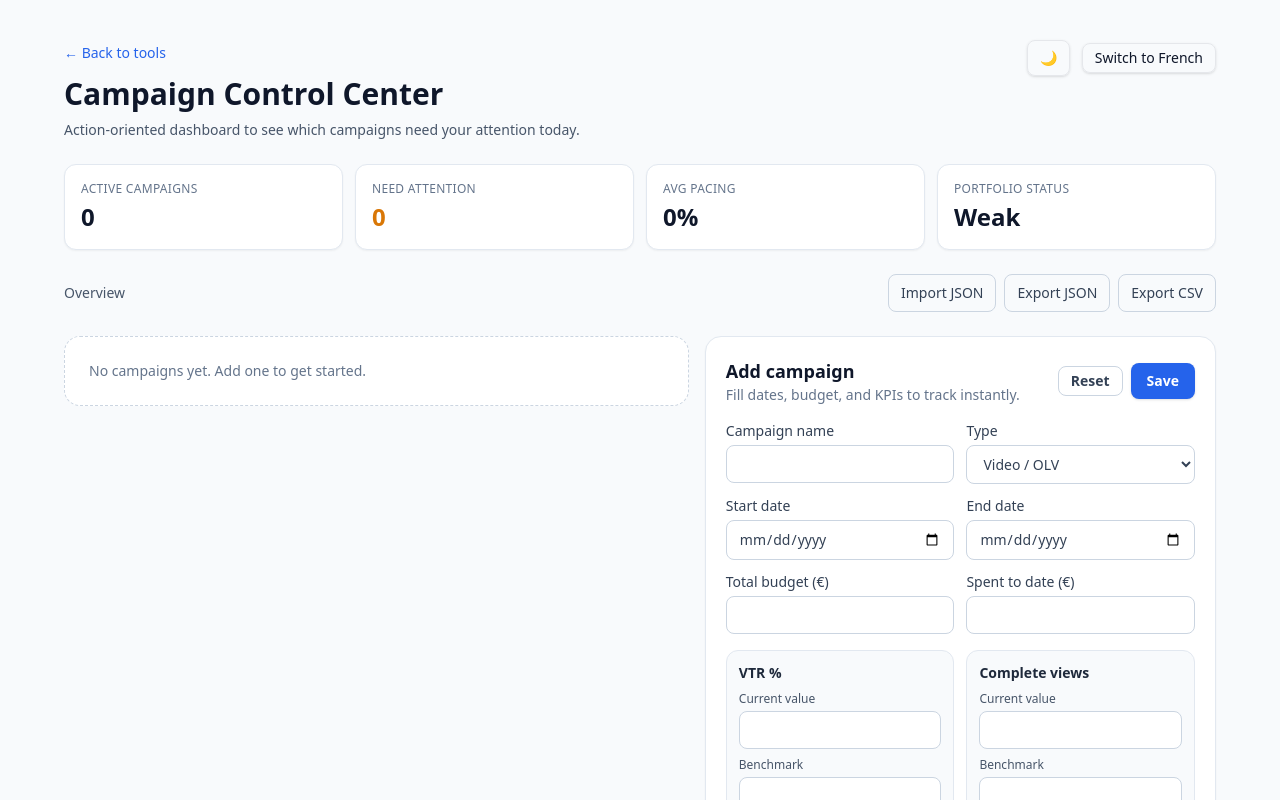
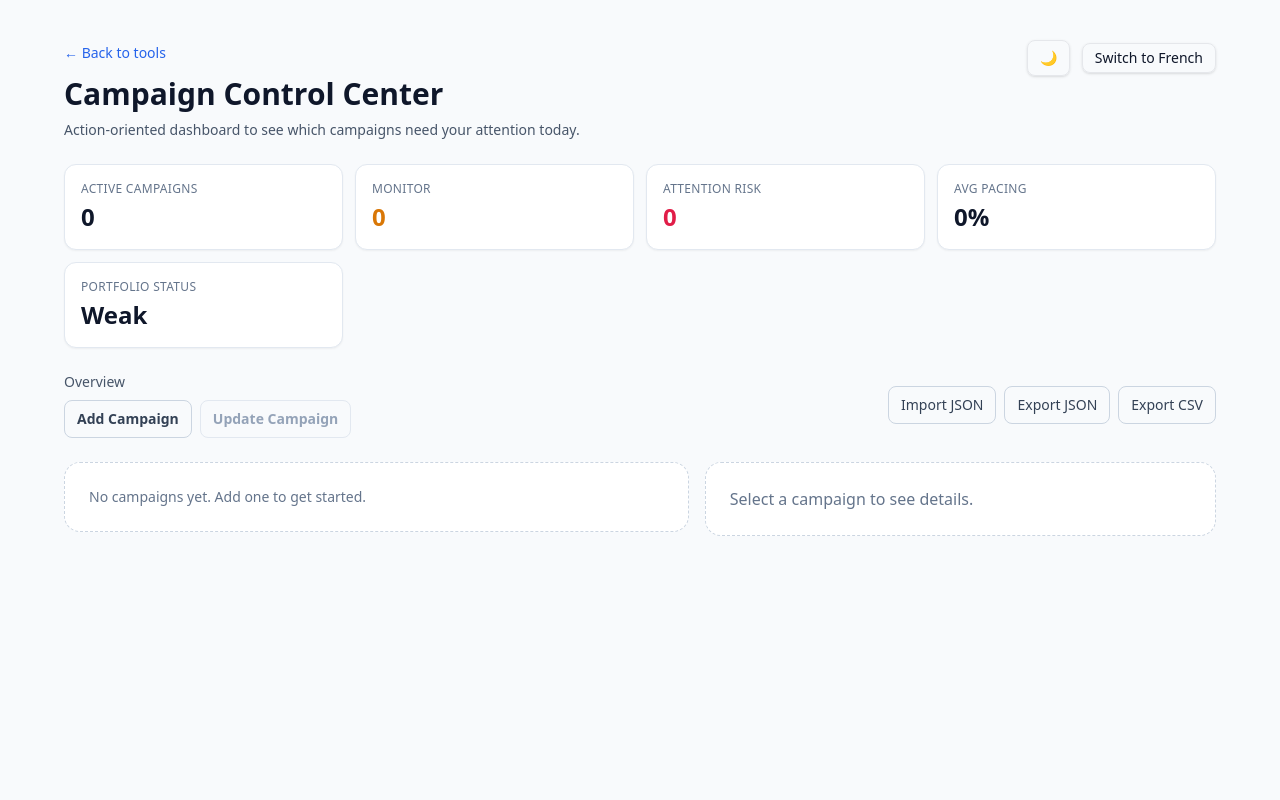
Before and after one commit to ryakeb/perf_media-calculator, a React (Vite) app: page /outils/campaign-control in a window 1280 px wide. Shown: the top 800 px of the page. Built offline with nearby package versions, Linux system fonts and the light colour scheme.

Commit message:
update dashboard

```diff
--- a/src/i18n.jsx
+++ b/src/i18n.jsx
@@ -196,7 +196,8 @@ const TRANSLATIONS = {
       subtitle: 'Un tableau de bord actionnable pour savoir quelles campagnes nécessitent ton attention aujourd’hui.',
       header: {
         active: 'Campagnes actives',
-        risk: 'À surveiller',
+        monitor: 'Monitor',
+        attention: 'Attention Risk',
         pacing: 'Pacing moyen',
         status: 'Statut global',
         statusValue: {
@@ -250,6 +251,8 @@ const TRANSLATIONS = {
         addTitle: 'Ajouter une campagne',
         editTitle: 'Modifier la campagne',
         help: 'Renseigne les dates, le budget et les KPIs pour un suivi immédiat.',
+        addButton: 'Ajouter une campagne',
+        updateButton: 'Mettre à jour la campagne',
         reset: 'Réinitialiser',
         save: 'Enregistrer',
         update: 'Mettre à jour',
@@ -626,7 +629,8 @@ const TRANSLATIONS = {
       subtitle: 'Action-oriented dashboard to see which campaigns need your attention today.',
       header: {
         active: 'Active campaigns',
-        risk: 'Need attention',
+        monitor: 'Monitor',
+        attention: 'Attention Risk',
         pacing: 'Avg pacing',
         status: 'Portfolio status',
         statusValue: {
@@ -680,6 +684,8 @@ const TRANSLATIONS = {
         addTitle: 'Add campaign',
         editTitle: 'Edit campaign',
         help: 'Fill dates, budget, and KPIs to track instantly.',
+        addButton: 'Add Campaign',
+        updateButton: 'Update Campaign',
         reset: 'Reset',
         save: 'Save',
         update: 'Update',
--- a/src/pages/CampaignControlCenter.jsx
+++ b/src/pages/CampaignControlCenter.jsx
@@ -13,6 +13,8 @@ const TYPE_METRICS = {
   Display: ['ctr', 'viewability'],
   CTV: ['completion', 'reach', 'frequency'],
 };
+
+const ALL_METRICS = ['vtr', 'completeViews', 'viewability', 'ctr', 'reach', 'frequency', 'completion'];
 
 const DEFAULT_CAMPAIGN = {
   id: null,
@@ -51,6 +53,8 @@ function getMetricsForType(type) {
   return TYPE_METRICS[type] ?? [];
 }
 
+const hasValue = (value) => value !== '' && value !== undefined && value !== null;
+
 function scoreFromRatio(ratio) {
   if (!Number.isFinite(ratio) || ratio <= 0) return 0;
   if (ratio >= 1) {
@@ -81,7 +85,17 @@ function computeDerived(campaign) {
     ? 100
     : 100 - Math.min(100, Math.abs(deltaPct) * 100);
 
-  const metricsKeys = getMetricsForType(campaign.type);
+  const typeMetrics = getMetricsForType(campaign.type);
+  const typedKeys = typeMetrics.filter((key) => {
+    const metric = campaign.metrics?.[key];
+    return metric && (hasValue(metric.actual) || hasValue(metric.target));
+  });
+  const otherKeys = ALL_METRICS.filter((key) => {
+    if (typeMetrics.includes(key)) return false;
+    const metric = campaign.metrics?.[key];
+    return metric && (hasValue(metric.actual) || hasValue(metric.target));
+  });
+  const metricsKeys = [...typedKeys, ...otherKeys];
   const metricSummaries = metricsKeys.map((key) => {
     const actual = toNumber(campaign.metrics?.[key]?.actual);
     const target = toNumber(campaign.metrics?.[key]?.target);
@@ -364,7 +378,9 @@ function MetricInputs({ metricKey, values, onChange, t }) {
 
 function CampaignForm({ formState, setFormState, onSave, isEditing, onReset }) {
   const { t } = useLocale();
-  const relevantMetrics = getMetricsForType(formState.type);
+  const recommended = getMetricsForType(formState.type);
+  const extra = ALL_METRICS.filter((key) => !recommended.includes(key));
+  const relevantMetrics = [...recommended, ...extra];
 
   const handleField = (field) => (event) => {
     setFormState((current) => ({ ...current, [field]: event.target.value }));
@@ -498,6 +514,7 @@ function CampaignControlCenter() {
   const [selectedId, setSelectedId] = useState(null);
   const [hydrated, setHydrated] = useState(false);
   const [formState, setFormState] = useState(DEFAULT_CAMPAIGN);
+  const [formVisible, setFormVisible] = useState(false);
 
   useEffect(() => {
     if (typeof window === 'undefined') return;
@@ -536,9 +553,10 @@ function CampaignControlCenter() {
 
   const portfolio = useMemo(() => {
     if (!derivedCampaigns.length) {
-      return { active: 0, risk: 0, avgPacing: 0, status: 'weak' };
+      return { active: 0, risk: 0, monitor: 0, avgPacing: 0, status: 'weak' };
     }
     const risk = derivedCampaigns.filter((item) => item.derived.healthStatus === 'risk').length;
+    const monitor = derivedCampaigns.filter((item) => item.derived.healthStatus === 'monitor').length;
     const avgPacing = Math.round(
       derivedCampaigns.reduce((sum, item) => sum + item.derived.budgetProgress, 0) / derivedCampaigns.length * 100,
     );
@@ -551,6 +569,7 @@ function CampaignControlCenter() {
     return {
       active: derivedCampaigns.length,
       risk,
+      monitor,
       avgPacing,
       status,
     };
@@ -559,6 +578,7 @@ function CampaignControlCenter() {
   const resetForm = () => {
     setFormState(DEFAULT_CAMPAIGN);
     setSelectedId(null);
+    setFormVisible(false);
   };
 
   const saveCampaign = () => {
@@ -575,6 +595,7 @@ function CampaignControlCenter() {
       return [...current, payload];
     });
     setSelectedId(id);
+    setFormVisible(false);
   };
 
   const deleteCampaign = (id) => {
@@ -590,6 +611,7 @@ function CampaignControlCenter() {
   const handleSelect = (item) => {
     setSelectedId(item.campaign.id);
     setFormState(item.campaign);
+    setFormVisible(false);
   };
 
   const handleImport = (event) => {
@@ -644,6 +666,19 @@ function CampaignControlCenter() {
   };
 
   const editing = Boolean(formState.id);
+  const selectedCampaign = derivedCampaigns.find((item) => item.campaign.id === selectedId)?.campaign;
+
+  const openAddForm = () => {
+    setFormState(DEFAULT_CAMPAIGN);
+    setSelectedId(null);
+    setFormVisible(true);
+  };
+
+  const openUpdateForm = () => {
+    if (!selectedCampaign) return;
+    setFormState(selectedCampaign);
+    setFormVisible(true);
+  };
 
   return (
     <div className="min-h-screen bg-slate-50 px-6 py-10 text-slate-900 dark:bg-slate-900 dark:text-slate-100">
@@ -666,14 +701,38 @@ function CampaignControlCenter() {
 
         <div className="grid gap-3 md:grid-cols-4">
           <StatCard label={t('ccc.header.active')} value={portfolio.active} />
-          <StatCard label={t('ccc.header.risk')} value={portfolio.risk} accent="text-amber-600" />
+          <StatCard label={t('ccc.header.monitor')} value={portfolio.monitor} accent="text-amber-600" />
+          <StatCard label={t('ccc.header.attention')} value={portfolio.risk} accent="text-rose-600" />
           <StatCard label={t('ccc.header.pacing')} value={`${portfolio.avgPacing}%`} />
           <StatCard label={t('ccc.header.status')} value={t(`ccc.header.statusValue.${portfolio.status}`)} />
         </div>
 
         <div className="flex flex-col gap-4 md:flex-row md:items-center md:justify-between">
-          <div className="text-sm text-slate-600 dark:text-slate-300">
-            {t('ccc.overviewTitle')}
+          <div className="space-y-2">
+            <div className="text-sm text-slate-600 dark:text-slate-300">
+              {t('ccc.overviewTitle')}
+            </div>
+            <div className="flex flex-wrap items-center gap-2 text-sm">
+              <button
+                type="button"
+                onClick={openAddForm}
+                className="rounded-lg border border-slate-300 px-3 py-2 font-semibold text-slate-700 hover:bg-slate-50 dark:border-slate-600 dark:text-slate-200 dark:hover:bg-slate-800"
+              >
+                {t('ccc.form.addButton')}
+              </button>
+              <button
+                type="button"
+                onClick={openUpdateForm}
+                disabled={!selectedCampaign}
+                className={`rounded-lg border px-3 py-2 font-semibold transition ${
+                  selectedCampaign
+                    ? 'border-slate-300 text-slate-700 hover:bg-slate-50 dark:border-slate-600 dark:text-slate-200 dark:hover:bg-slate-800'
+                    : 'cursor-not-allowed border-slate-200 text-slate-400 dark:border-slate-700 dark:text-slate-500'
+                }`}
+              >
+                {t('ccc.form.updateButton')}
+              </button>
+            </div>
           </div>
           <div className="flex items-center gap-2 text-sm">
             <label className="flex cursor-pointer items-center gap-2 rounded-lg border border-slate-300 px-3 py-2 text-slate-700 hover:bg-slate-50 dark:border-slate-600 dark:text-slate-200 dark:hover:bg-slate-800">
@@ -716,19 +775,21 @@ function CampaignControlCenter() {
           </div>
 
           <div className="space-y-4">
-            <CampaignForm
-              formState={formState}
-              setFormState={setFormState}
-              onSave={saveCampaign}
-              isEditing={editing}
-              onReset={resetForm}
-            />
             <DetailPanel
               campaign={selected?.campaign}
               derived={selected?.derived}
               t={t}
               onDelete={deleteCampaign}
             />
+            {formVisible && (
+              <CampaignForm
+                formState={formState}
+                setFormState={setFormState}
+                onSave={saveCampaign}
+                isEditing={editing}
+                onReset={resetForm}
+              />
+            )}
           </div>
         </div>
       </div>
```
